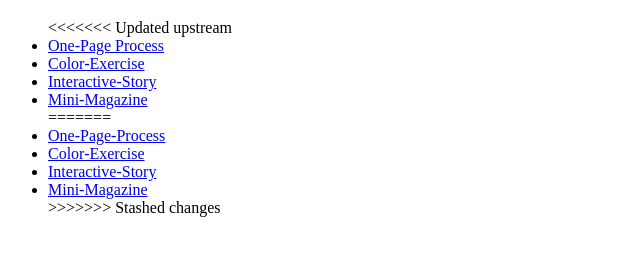
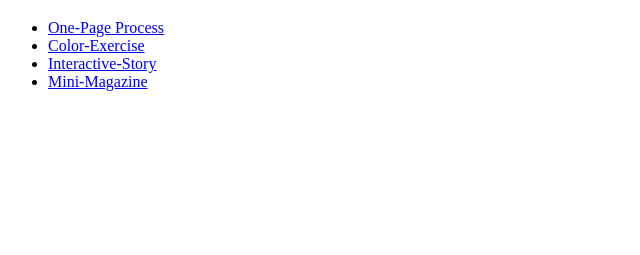
Before and after one commit to BriannaAlvarez/BriannaAlvarez.github.io, a plain HTML site: page index.html in a window 1280 px wide. Shown: the part 61-316 px from the top of the page, without its empty margins (0-640 px from the left). Drawn offline with Linux system fonts and the light colour scheme.

Commit message:
changed index file

```diff
--- a/index.html
+++ b/index.html
@@ -9,17 +9,12 @@
 <h1> Table of Contents</h1>
 <nav>
 	<ul>
-<<<<<<< Updated upstream
+
 		<li><a href="one-page-process/one-page-process.html">One-Page Process</a></li>
 		<li><a href="color-exercise/color-exercise.html">Color-Exercise</a></li>
 		<li><a href="interactive-story/interactive-story.html">Interactive-Story</a></li>
 		<li><a href="mini-mag/mini-mag.html">Mini-Magazine</a></li>
-=======
-		<li><a href="one-page-process/one-page-process.html">One-Page-Process</a></li>
-		<li><a href="color-exercise/color-exercise.html">Color-Exercise</a></li>
-		<li><a href="interactive-story/interactive-story.html">Interactive-Story</a></li>
-		<li><a href="mini-mag/mini-mag.html">Mini-Magazine</a></li>
->>>>>>> Stashed changes
+
 	</ul>
 </nav>
 </body>
```
